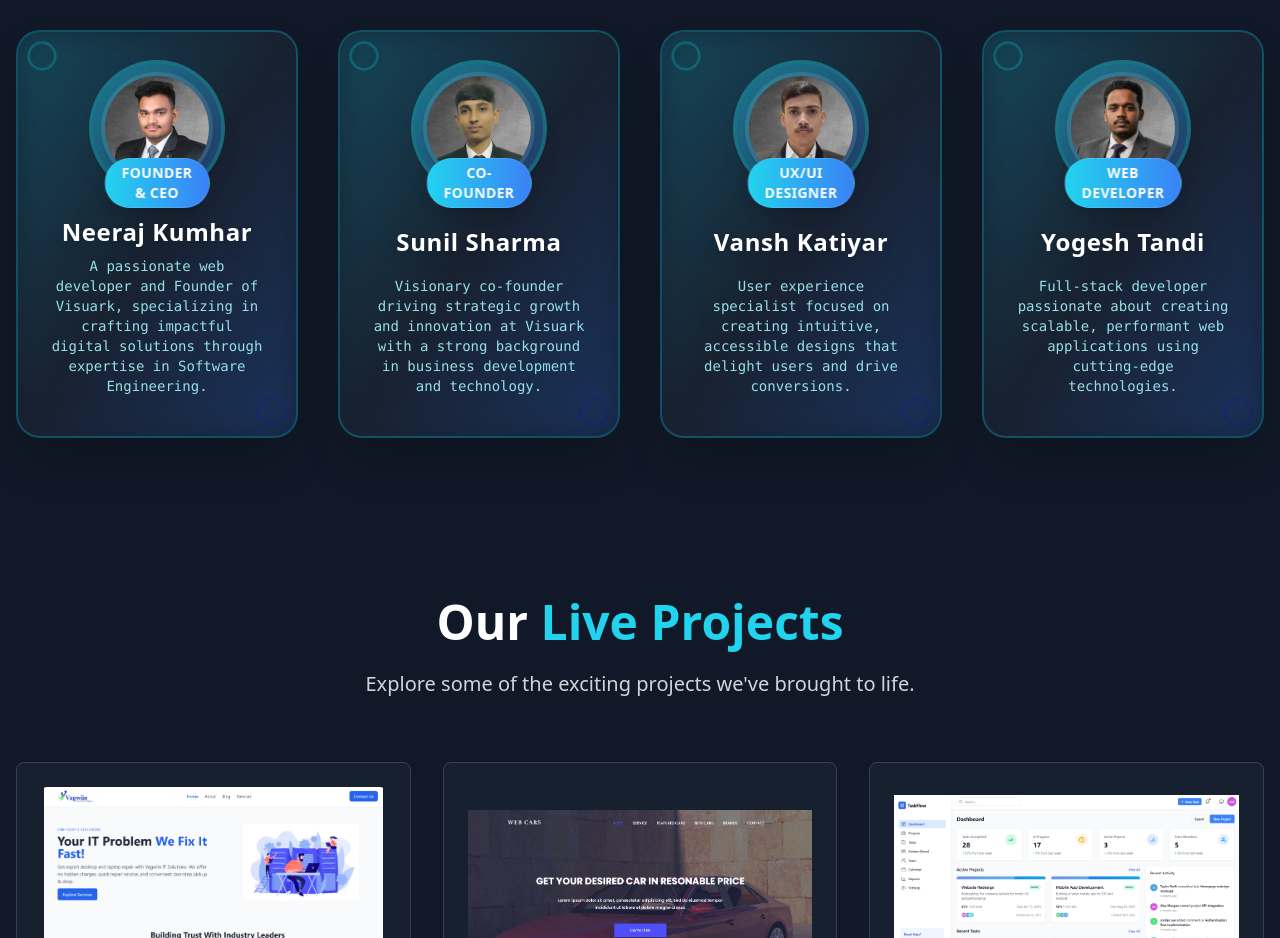
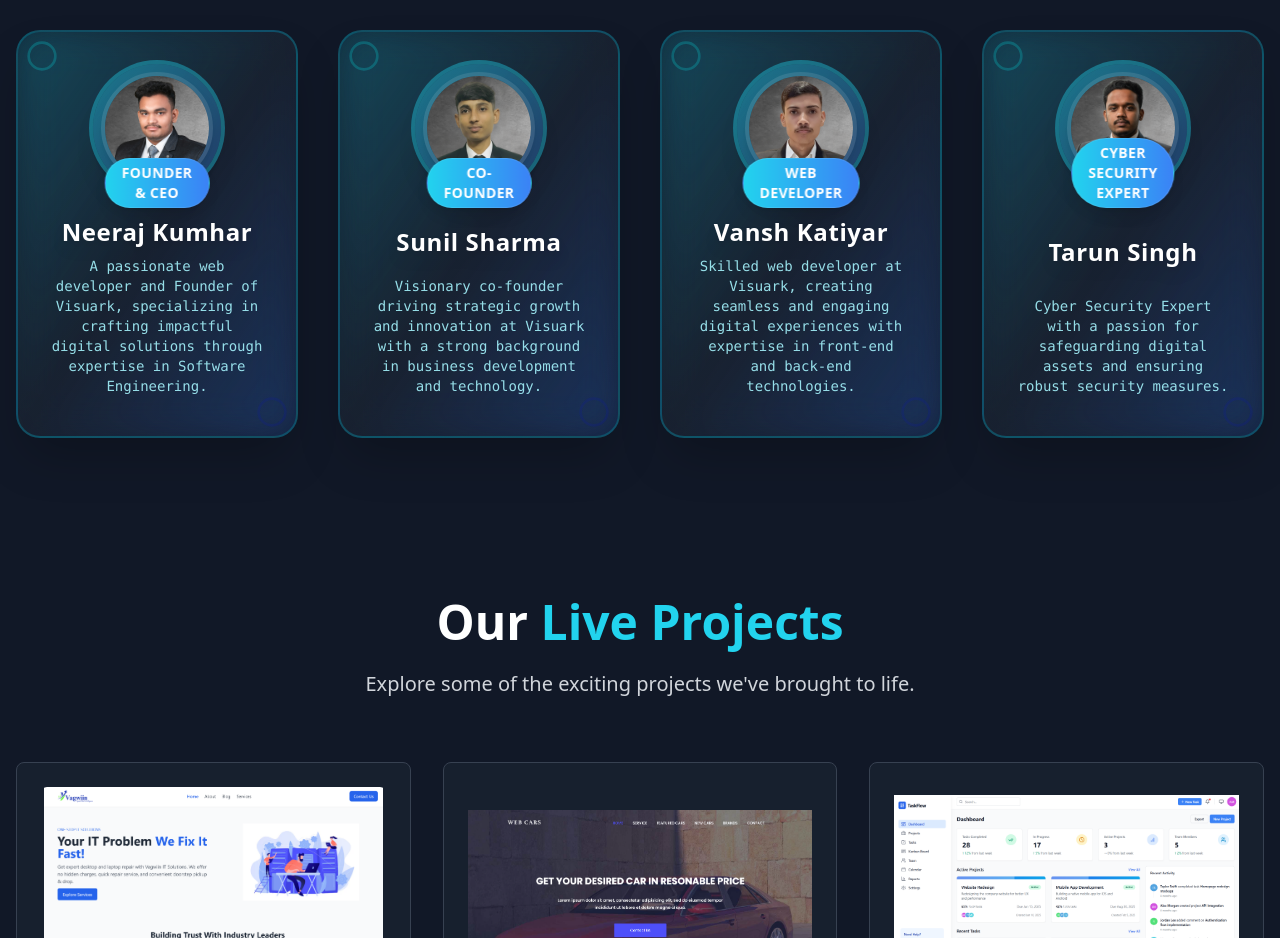
Before and after one commit to visuark-core/VA-Frontend, a React (Vite) app: page /about in a window 1280 px wide. Shown: the part 2180-3118 px from the top of the page. Built offline with nearby package versions, Linux system fonts and the light colour scheme.

Commit message:
bio update

```diff
--- a/src/pages/About.tsx
+++ b/src/pages/About.tsx
@@ -18,15 +18,15 @@ const About = () => {
     },
     {
       name: 'Vansh Katiyar',
-      role: 'UX/UI Designer',
+      role: 'Web Developer',
       image: '/img/3.png',
-      bio: 'User experience specialist focused on creating intuitive, accessible designs that delight users and drive conversions.'
+      bio: 'Skilled web developer at Visuark, creating seamless and engaging digital experiences with expertise in front-end and back-end technologies.'
     },
     {
-      name: 'Yogesh Tandi',
-      role: 'Web Developer',
+      name: 'Tarun Singh',
+      role: 'Cyber Security Expert',
       image: '/img/2.png',
-      bio: 'Full-stack developer passionate about creating scalable, performant web applications using cutting-edge technologies.'
+      bio: 'Cyber Security Expert with a passion for safeguarding digital assets and ensuring robust security measures.'
     }
   ];
 
```
